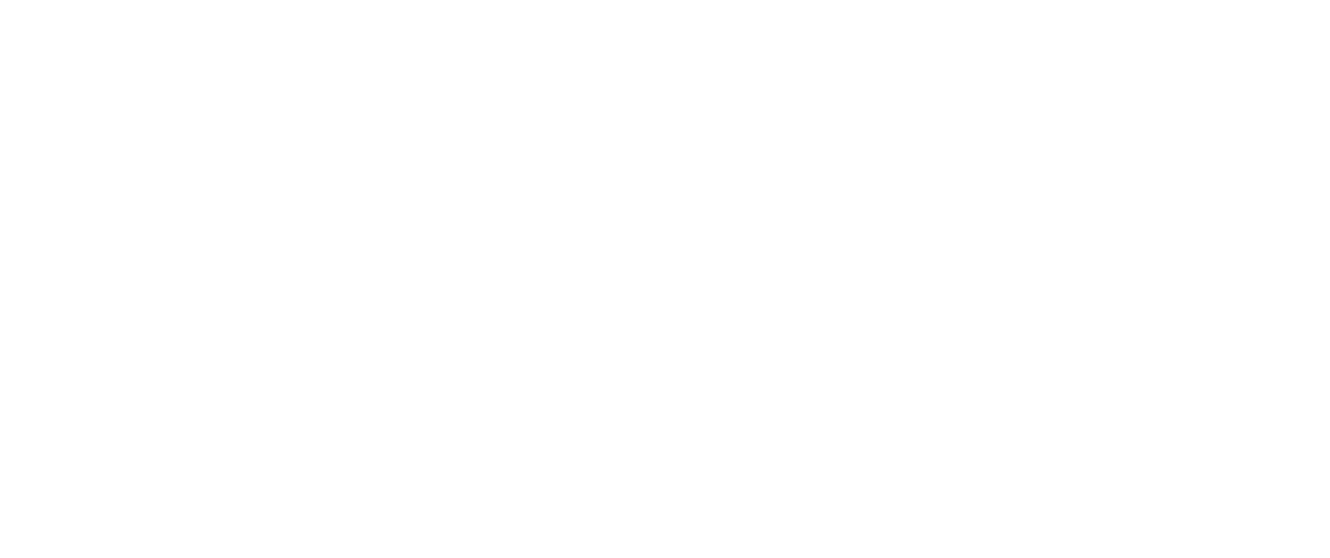
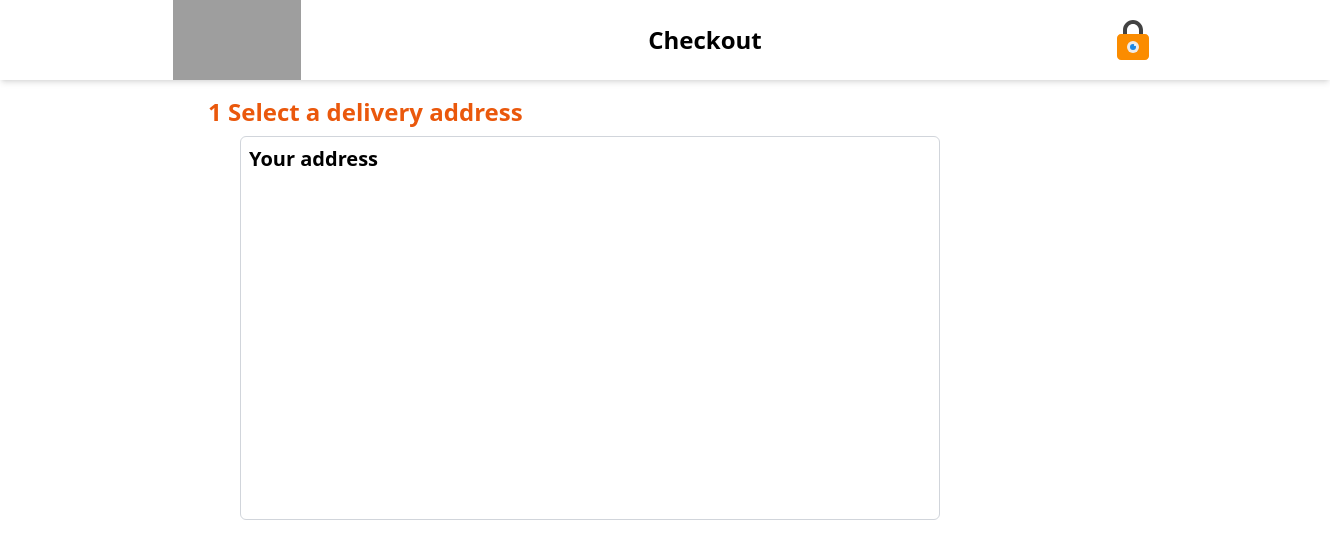
Before and after one commit to saif8804/amazon, a React (Create React App) app: page /check-out in a window 1280 px wide. Before the commit this address had no page. Shown: the top 558 px of the page, 1330 px wide, since content can reach past the window. Built offline with nearby package versions, Linux system fonts and the light colour scheme; grey boxes are pictures that could not be loaded.

Commit message:
file addded

```diff
--- a/src/App.js
+++ b/src/App.js
@@ -5,6 +5,7 @@ import CardPage from "./components/CardPage";
 import { Provider } from "react-redux";
 import appStore from "./utils/store";
 import Cart from "./components/Cart";
+import CheckOut from "./components/CheckOut";
 
 function App() {
   return (
@@ -15,6 +16,9 @@ function App() {
           <Route path="/" element={<Body />} />
           <Route path="/card-page" element={<CardPage />} />
           <Route  path="/cart" element={<Cart/>}/>
+          <Route  path="/check-out" element={<CheckOut/>}/>
+
+
         </Routes>
       </Router>
     </div>
--- a/src/components/CardPage.js
+++ b/src/components/CardPage.js
@@ -1,18 +1,22 @@
-import { useLocation } from "react-router-dom";
+import { useLocation, useNavigate} from "react-router-dom";
 import Stars from "./Stars";
 import { useDispatch } from "react-redux";
 import { addItems } from "../utils/cartSlice";
 
 
-
-
 const CardPage = () => {
-
+  const navigate = useNavigate();
 
   const dispatch = useDispatch();
   const handleAddItem = (product) =>{
-    // dispatch an action
-    dispatch(addItems(product));
+    const productWithQuantiuty = {
+      ...product,
+      quantity:1,
+      unitPrice:product.price
+    }
+    dispatch(addItems(productWithQuantiuty));
+    navigate("/")
+
   }
 
   const location = useLocation();
--- a/src/components/Cart.js
+++ b/src/components/Cart.js
@@ -9,9 +9,11 @@ import {
 } from "../utils/cartSlice";
 import { CiSquarePlus } from "react-icons/ci";
 import { CiSquareMinus } from "react-icons/ci";
+import { useNavigate } from "react-router-dom";
 
 const Cart = () => {
-  const cartItems = useSelector((store) => store.cart.items);
+  const navigate = useNavigate();
+  const cartItems = useSelector((store) => store?.cart?.items);
   const dispatch = useDispatch();
 
   const increaseCount = (id) => {
@@ -22,7 +24,13 @@ const Cart = () => {
     dispatch(decrement(id));
   };
 
+  const totalQuantity = cartItems.reduce((total, item) => {
+      return total + item.quantity
+  },0)
 
+   const totalPrice = cartItems.reduce((total, item) => {
+     return total + item.unitPrice * item.quantity;
+ }, 0);
 
   const handleClearCart = () => {
     dispatch(clearCart());
@@ -49,7 +57,7 @@ const Cart = () => {
       <div>
         {cartItems.map((items) => {
           return (
-            <div className="flex gap-8 mt-12">
+            <div className="flex gap-4 mt-12" key={items.id}>
               <div className="products flex gap-2 ml-12 p-4 bg-white rounded-xl  shadow-md w-9/12">
                 <img
                   className="w-[300px] h-[300px]"
@@ -61,7 +69,7 @@ const Cart = () => {
                     {items.description}
                   </p>
                   <Stars stars={items.stars} />
-                  <p className="font-bold pt-2"> Rs-{ items.price}</p>
+                  <p className="font-bold pt-2"> Rs-{items.price}</p>
                   <div className="flex items-center gap-2 mt-2">
                     <CiSquarePlus onClick={() => increaseCount(items.id)} />
                     <input
@@ -79,8 +87,19 @@ const Cart = () => {
                   </button>
                 </div>
               </div>
-              <div>
-                <h1 className="font-bold">Hello</h1>
+              <div className="bg-white rounded shadow-md w-[300px]">
+                {cartItems.length > 0 && (
+                  <div className="mt-4">
+                    <h2 className="text-xl font-bold" >
+                       subtotal:({totalQuantity}): Rs-{totalPrice}
+                    </h2>
+                    <button
+                     onClick={() => {
+                         navigate("/check-out")
+                     }}
+                    className="mt-2 bg-orange-400 px-12 rounded-md">Proceed to Buy</button>
+                  </div>
+                )}
               </div>
             </div>
           );
--- /dev/null
+++ b/src/components/CheckOut.js
@@ -0,0 +1,24 @@
+import React from "react";
+import { FcPrivacy } from "react-icons/fc";
+import DeliveryPage from "./DeliveryPage";
+
+const checkOut = () => {
+  return (
+    <div>
+      <div className="w-[1330px] h-[80px] m-auto bg-white shadow-md flex justify-around items-center">
+        <img
+          src="https://encrypted-tbn0.gstatic.com/images?q=tbn:ANd9GcT5GiJmQiHVOJWPVF32F8zOkLdVjMGHnqlFCw&s"
+          alt="amazon-logo"
+          className="w-32 h-20"
+        />
+        <h2 className="text-2xl font-bold">Checkout</h2>
+        <FcPrivacy className=" w-12 h-12 " />
+      </div>
+      <div className="my-4 mx-52">
+        <DeliveryPage />
+      </div>
+    </div>
+  );
+};
+
+export default checkOut;
--- /dev/null
+++ b/src/components/DeliveryPage.js
@@ -0,0 +1,17 @@
+import React from 'react'
+
+const DeliveryPage = () => {
+  return (
+    <div>
+        <h1 className='text-2xl text-orange-600 font-bold'>
+         1   Select a delivery address
+        </h1>
+
+         <div className='w-[700px] h-96 border border-gray-300 rounded-md mt-2 ml-8 p-2' >
+           <h2 className='text-xl font-bold' >Your address</h2>
+         </div>
+    </div>
+  )
+}
+
+export default DeliveryPage;
--- /dev/null
+++ b/src/components/TotalPricePage.js
@@ -0,0 +1,13 @@
+import React from 'react'
+import { useSelector } from 'react-redux'
+
+const TotalPricePage = () => {
+
+  return (
+    <div>
+
+    </div>
+  )
+}
+
+export default TotalPricePage
--- a/src/utils/cartSlice.js
+++ b/src/utils/cartSlice.js
@@ -19,7 +19,9 @@ const cartSlice = createSlice({
     increment: (state, action) => {
       let updatedCart = state.items.map((elem) => {
         if (elem.id === action.payload) {
-          return { ...elem, quantity: elem.quantity + 1 };
+          const updatedQuantity = elem.quantity + 1;
+          const updatedPrice = updatedQuantity * elem.unitPrice;
+          return { ...elem, quantity: updatedQuantity, price: updatedPrice };
         }
         return elem;
       });
@@ -28,7 +30,9 @@ const cartSlice = createSlice({
     decrement: (state, action) => {
       let updatedCart = state.items.map((elem) => {
         if (elem.id === action.payload) {
-           return { ...elem, quantity: elem.quantity <= 1 ? 1 : elem.quantity - 1 };
+          const updatedQuantity = elem.quantity <= 1 ? 1 : elem.quantity - 1;
+          const updatedPrice = updatedQuantity * elem.unitPrice;
+          return { ...elem, quantity: updatedQuantity, price: updatedPrice };
         }
         return elem;
       });
```
Lines whose indentation alone changed are shown as unchanged.
